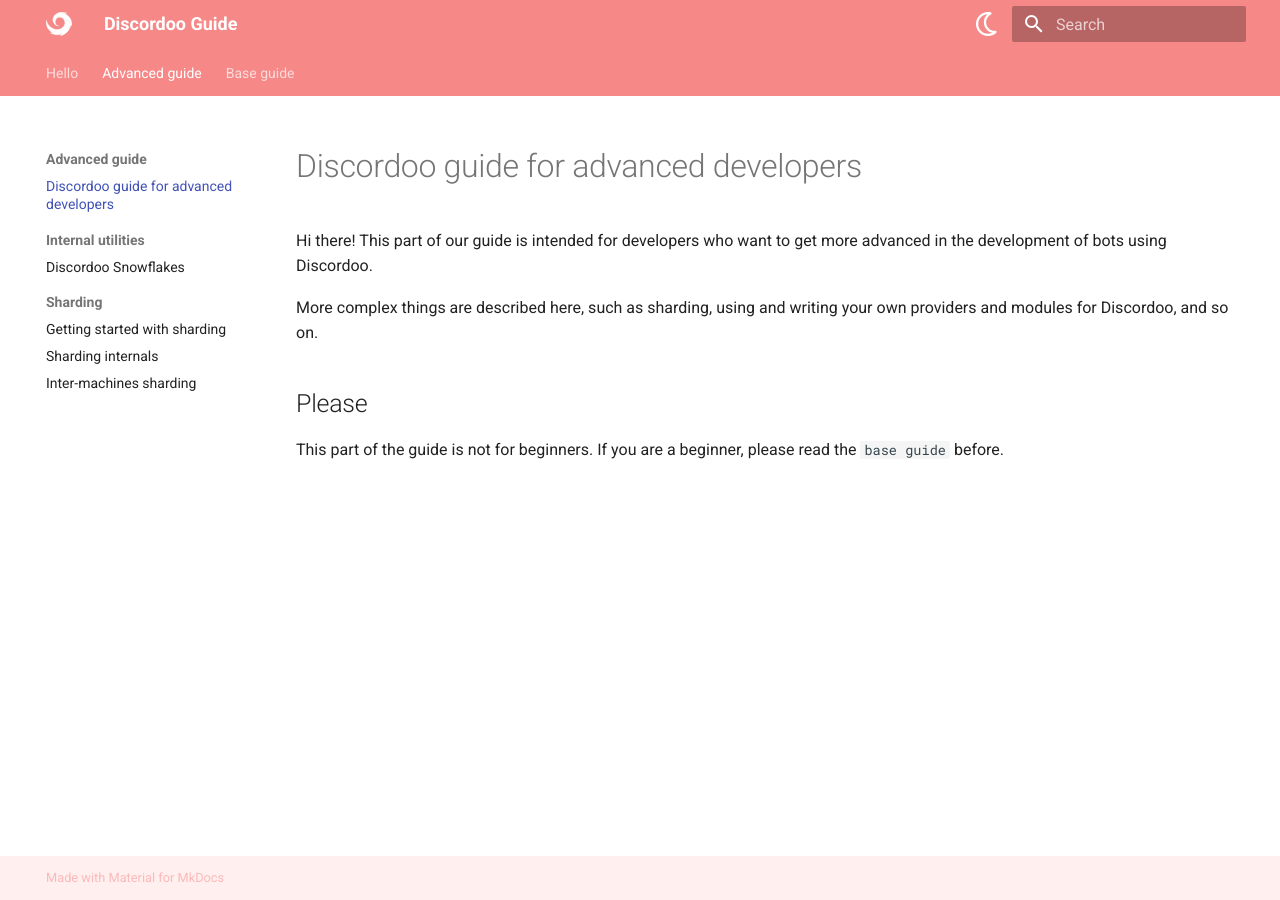
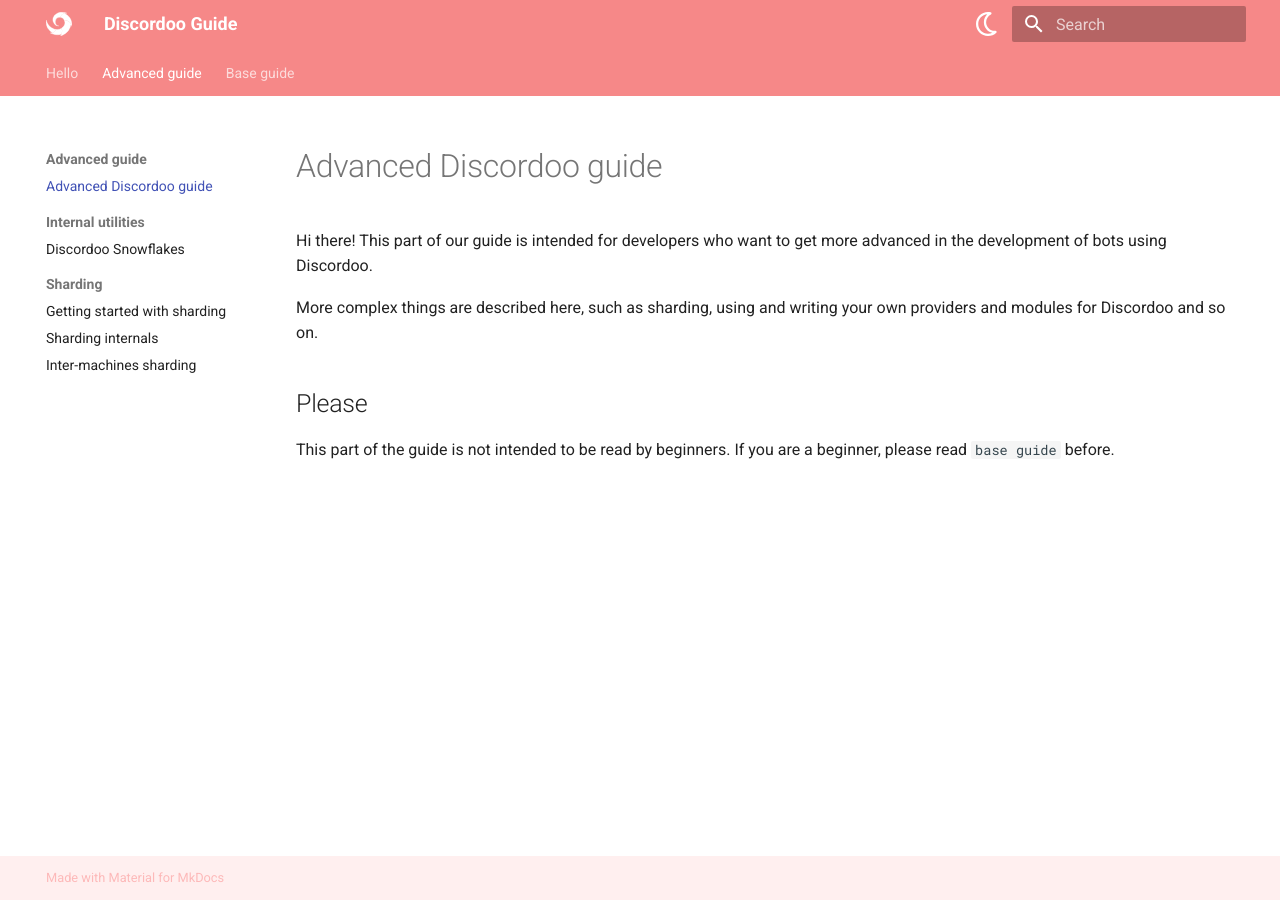
Before and after one commit to ddoodev/guide, an MkDocs documentation site: the page built from docs/advanced-guide/index.md, in a window 1280 px wide. Built offline with MkDocs 1.6.1 and Material for MkDocs 9.7.7, drawn with Linux system fonts in a browser that asks for light colours; nearby versions of some CDN libraries.

Commit message:
fix(advanced-guide): index grammar fixes
1 + 2. stylistic changes
3. no need to use `the`
4. no need to use comma before and in this case

```diff
--- a/docs/advanced-guide/index.md
+++ b/docs/advanced-guide/index.md
@@ -3,10 +3,10 @@ hide:
 - toc
 ---
 
-# Discordoo guide for advanced developers
+# Advanced Discordoo guide
 Hi there! This part of our guide is intended for developers who want to get more advanced in the development of bots using Discordoo.
 
-More complex things are described here, such as sharding, using and writing your own providers and modules for Discordoo, and so on.
+More complex things are described here, such as sharding, using and writing your own providers and modules for Discordoo and so on.
 
 ## Please
-This part of the guide is not for beginners. If you are a beginner, please read the `base guide` before.
+This part of the guide is not intended to be read by beginners. If you are a beginner, please read `base guide` before.
```
